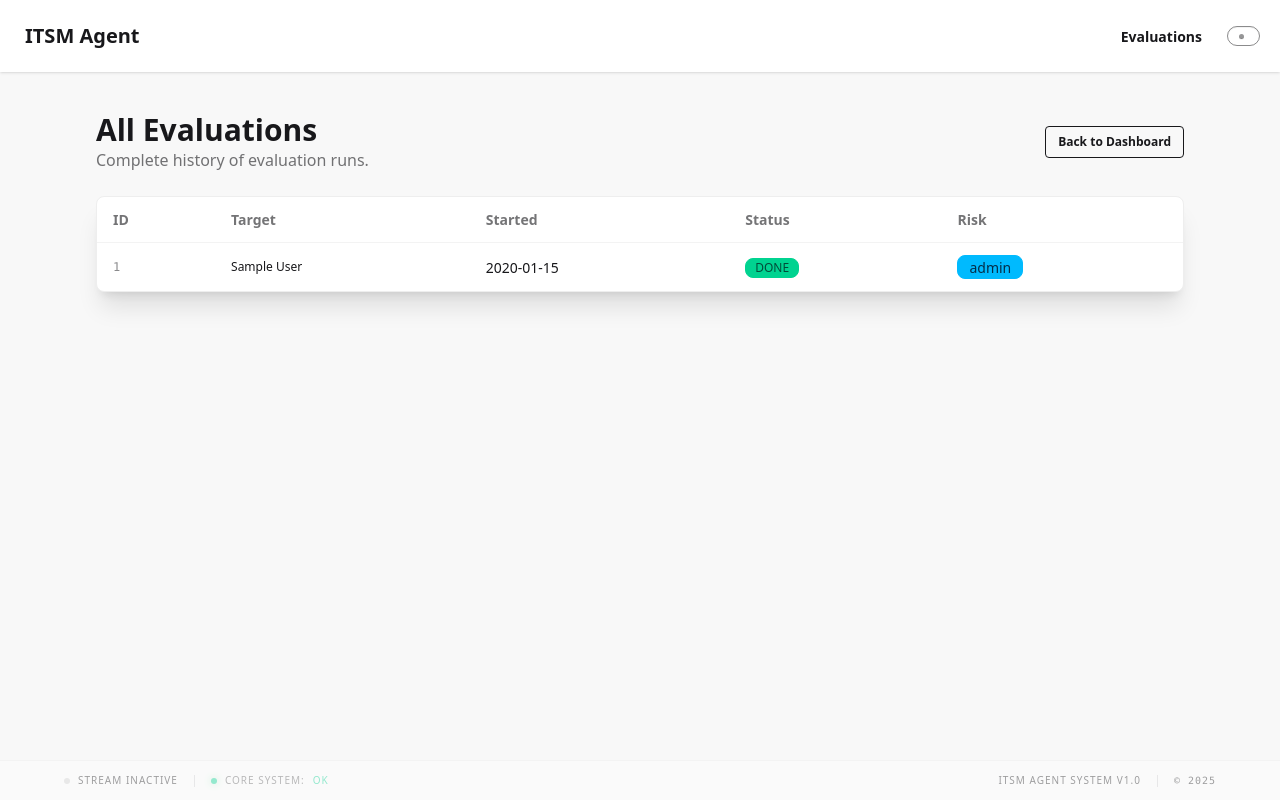
After one commit to poyao0705/itsm-agent, a FastAPI app: template app/templates/evaluations.html in a window 1280 px wide. The commit adds this page. Run offline with FastAPI, Linux system fonts and the light colour scheme; the template is opened without the code that fills it: most values are stand-ins (such as "Sample title", 1, 10 or a date in 2020); parts of the project's set-up code (start-up, migrations or seed data) failed here and were passed over; some libraries are stand-ins or nearby versions.

Commit message:
feat: Introduce a dedicated evaluations page and refactor the dashboard and evaluation listings into HTMX partials, adding a display name property to evaluation runs.

```diff
--- a/app/api/endpoints/evaluations.py
+++ b/app/api/endpoints/evaluations.py
@@ -34,7 +34,8 @@ async def get_evaluations(
     # If it's an HTMX request, return the partial template
     if request.headers.get("HX-Request"):
         return templates.TemplateResponse(
-            "components/evaluations_list.html", {"request": request, "evaluations": res}
+            "partials/evaluations_latest.html",
+            {"request": request, "evaluations": res},
         )
 
     # Otherwise, return the model objects (FastAPI will convert to JSON via response_model)
@@ -63,7 +64,7 @@ async def sse_stream(
                 last_id = current_id
                 yield {
                     "event": "eval-update",
-                    "data": templates.get_template("components/evaluations_list.html")
+                    "data": templates.get_template("partials/evaluations_latest.html")
                     .render({"request": request, "evaluations": evals})
                     .replace("\n", ""),
                 }
--- a/app/main.py
+++ b/app/main.py
@@ -29,8 +29,33 @@ app.include_router(api_v1, prefix="/api/v1")
 async def root(request: Request, db: AsyncSession = Depends(get_db)):
     service = EvaluationService(db)
     evals = await service.get_evaluations(limit=5)
+
+    # If HTMX request, return the dashboard partial
+    if request.headers.get("HX-Request"):
+        return templates.TemplateResponse(
+            "partials/dashboard.html", {"request": request, "evaluations": evals}
+        )
+
+    # Full page load
     return templates.TemplateResponse(
         "index.html", {"request": request, "evaluations": evals}
+    )
+
+
+@app.get("/evaluations")
+async def evaluations_page(request: Request, db: AsyncSession = Depends(get_db)):
+    service = EvaluationService(db)
+    evals = await service.get_evaluations(limit=20)
+
+    # If HTMX request, return the evaluations list partial
+    if request.headers.get("HX-Request"):
+        return templates.TemplateResponse(
+            "partials/evaluations_list.html", {"request": request, "evaluations": evals}
+        )
+
+    # Full page load
+    return templates.TemplateResponse(
+        "evaluations.html", {"request": request, "evaluations": evals}
     )
 
 
--- a/app/templates/base.html
+++ b/app/templates/base.html
@@ -38,10 +38,17 @@
       ">
     <div class="navbar bg-base-100 shadow-sm mb-2">
         <div class="flex-1">
-            <a href="/" class="btn btn-ghost text-xl">ITSM Agent</a>
+            <a hx-get="/" hx-target="main" hx-push-url="true" class="btn btn-ghost text-xl cursor-pointer">ITSM Agent</a>
         </div>
         <div class="flex-none">
-            <input type="checkbox" value="dark" class="toggle theme-controller" />
+        {# Horizontal list of links #}
+            <ul class="menu menu-horizontal px-1 items-center gap-2">
+                {# A button that swap the content to /evaluations #}
+                <li><a class="btn btn-ghost" hx-get="/evaluations" hx-target="main" hx-push-url="true">Evaluations</a></li>
+                <li class="flex items-center mr-2">
+                    <input type="checkbox" value="dark" class="toggle theme-controller toggle-sm" />
+                </li>
+            </ul>
         </div>
     </div>
 
--- /dev/null
+++ b/app/templates/evaluations.html
@@ -0,0 +1,9 @@
+{% extends "base.html" %}
+
+{% block title %}Evaluations - ITSM Agent{% endblock %}
+
+{% block content %}
+    <div id="evaluations-page">
+        {% include "partials/evaluations_list.html" %}
+    </div>
+{% endblock %}
--- a/app/templates/components/evaluations_list.html
+++ b/app/templates/partials/evaluations_latest.html
@@ -3,6 +3,7 @@
         <thead>
             <tr>
                 <th>ID</th>
+                <th>Target</th>
                 <th>Started</th>
                 <th>Status</th>
                 <th>Risk</th>
@@ -11,7 +12,8 @@
         <tbody>
             {% for eval in evaluations %}
             <tr class="hover">
-                <td class="font-mono text-xs opacity-70">{{ eval.id|string|truncate(8) }}</td>
+                <td class="text-xs font-mono opacity-50">{{ eval.id|string|truncate(8, True, '') }}</td>
+                <td class="font-medium text-xs">{{ eval.display_name }}</td>
                 <td>{{ eval.start_ts.strftime('%Y-%m-%d %H:%M') if eval.start_ts else 'N/A' }}</td>
                 <td>
                     {% if eval.status == 'DONE' %}
@@ -36,7 +38,7 @@
             </tr>
             {% else %}
             <tr>
-                <td colspan="4" class="text-center py-8 opacity-50 italic">No evaluations found yet.</td>
+                <td colspan="5" class="text-center py-8 opacity-50 italic">No evaluations found yet.</td>
             </tr>
             {% endfor %}
         </tbody>
--- /dev/null
+++ b/app/templates/partials/evaluations_list.html
@@ -0,0 +1,17 @@
+<div class="flex flex-col gap-6">
+    <div class="flex justify-between items-center">
+        <div>
+            <h1 class="text-3xl font-bold">All Evaluations</h1>
+            <p class="opacity-60">Complete history of evaluation runs.</p>
+        </div>
+        <a hx-get="/" hx-target="main" hx-push-url="true" class="btn btn-outline btn-sm">Back to Dashboard</a>
+    </div>
+
+    <div class="card bg-base-100 shadow-xl border border-base-300">
+        <div class="card-body p-0">
+             <div id="full-evaluations-container">
+                {% include "partials/evaluations_latest.html" %}
+             </div>
+        </div>
+    </div>
+</div>
```
Also changed, not shown: app/db/models/evaluation_run.py (+11 -0 lines), app/templates/index.html (+2 -24 lines), app/templates/partials/dashboard.html (added, +28 -0 lines).
